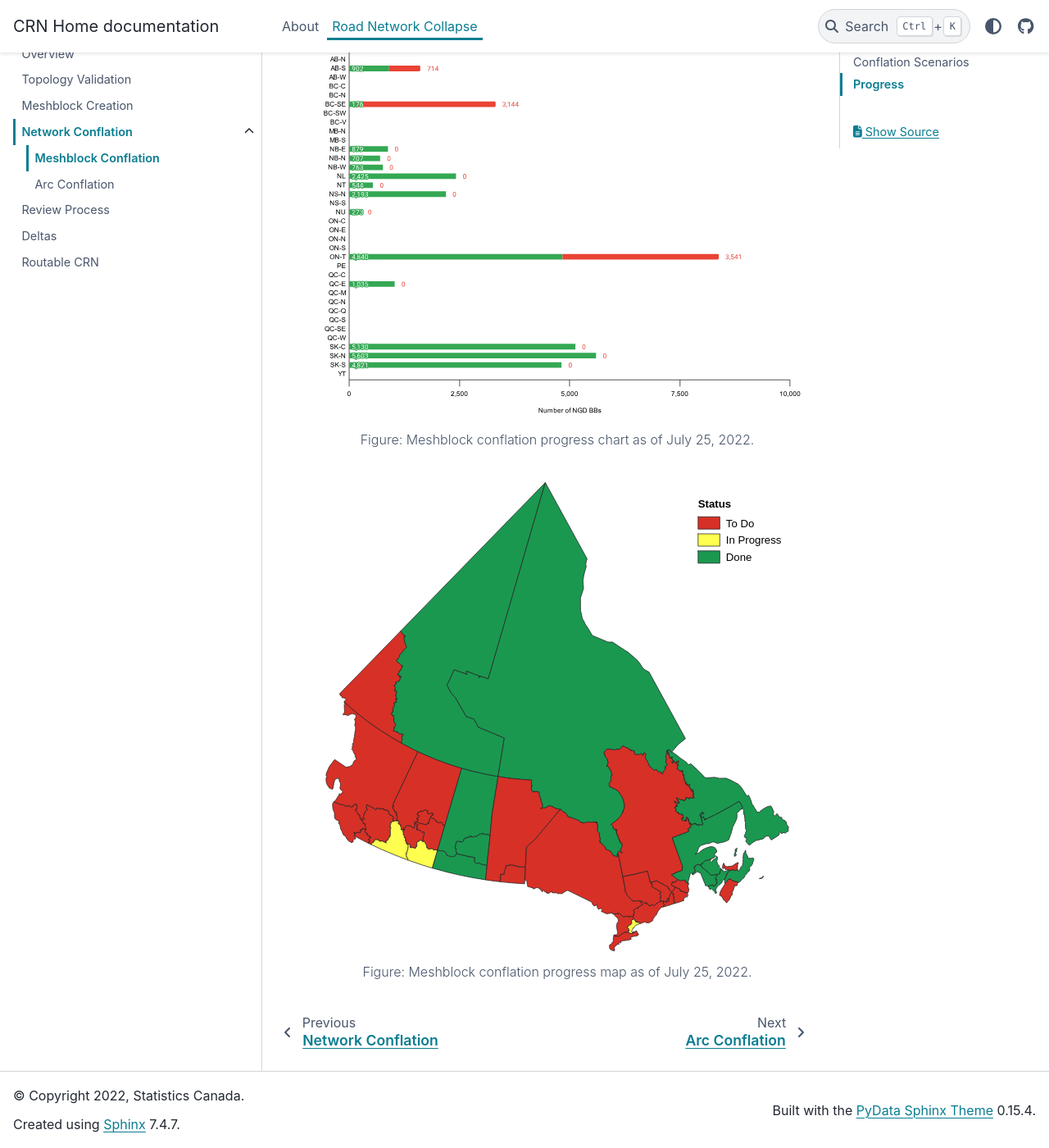
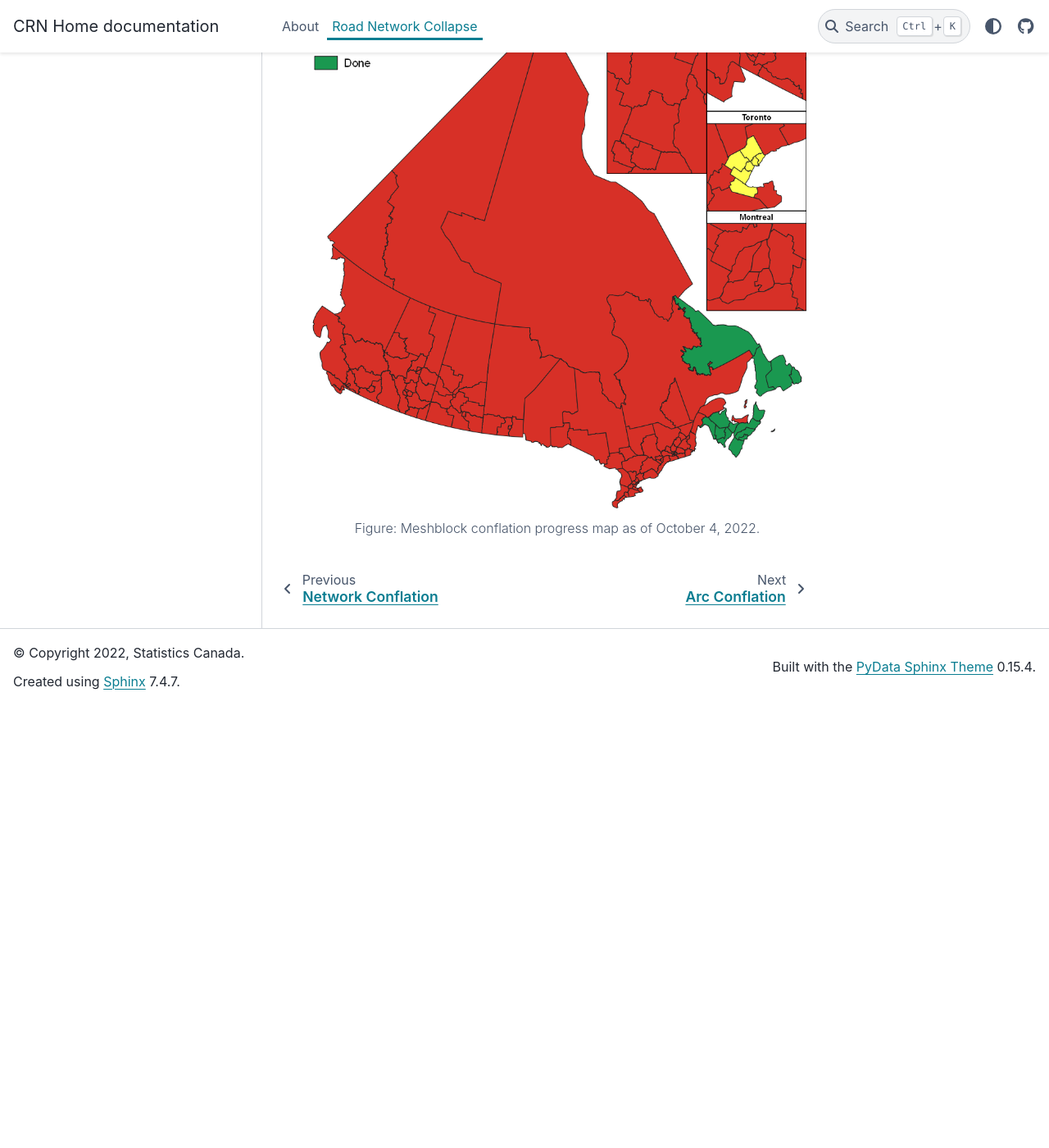
Before and after one commit to StatCan/egp-crn, a Sphinx documentation site: the page built from docs/source/road_network_collapse/meshblock_conflation.rst, in a window 1280 px wide and 1400 px high, scrolled down 7309 px. Shown: the whole window at 82% size. Built offline with Sphinx 7.4.7 and the PyData theme 0.15.4, drawn with Linux system fonts in a browser that asks for light colours; after the commit the page ends 8169 px from its top, so only the background shows below that.

Commit message:
[1] added new region maps as png

```diff
--- a/docs/source/road_network_collapse/meshblock_conflation.rst
+++ b/docs/source/road_network_collapse/meshblock_conflation.rst
@@ -201,12 +201,7 @@ Progress
 
     This section is temporary and will be removed once this task is completed.
 
-.. figure:: /source/_static/progress/meshblock_conflation_progress_chart.svg
-    :alt: Meshblock conflation progress chart.
-
-    Figure: Meshblock conflation progress chart as of July 25, 2022.
-
-.. figure:: /source/_static/progress/meshblock_conflation_progress_map.svg
+.. figure:: /source/_static/progress/meshblock_conflation_progress_map.png
     :alt: Meshblock conflation progress map.
 
-    Figure: Meshblock conflation progress map as of July 25, 2022.
+    Figure: Meshblock conflation progress map as of October 4, 2022.
--- a/docs/source/road_network_collapse/meshblock_creation.rst
+++ b/docs/source/road_network_collapse/meshblock_creation.rst
@@ -398,7 +398,7 @@ Progress
 
     Figure: Meshblock creation progress chart as of July 25, 2022.
 
-.. figure:: /source/_static/progress/meshblock_creation_progress_map.svg
+.. figure:: /source/_static/progress/meshblock_creation_progress_map.png
     :alt: Meshblock creation progress map.
 
-    Figure: Meshblock creation progress map as of July 25, 2022.
+    Figure: Meshblock creation progress map as of October 4, 2022.
```
Also changed, not shown: docs/source/road_network_collapse/routable_crn.rst (+2 -7 lines), docs/source/_static/progress/meshblock_conflation_progress_chart.svg (deleted), docs/source/_static/progress/meshblock_conflation_progress_map.png (added), docs/source/_static/progress/meshblock_conflation_progress_map.svg (deleted), docs/source/_static/progress/meshblock_creation_progress_map.png (added), docs/source/_static/progress/meshblock_creation_progress_map.svg (deleted), docs/source/_static/progress/routable_crn_progress_chart.svg (deleted), docs/source/_static/progress/routable_crn_progress_map.png (added), docs/source/_static/progress/routable_crn_progress_map.svg (deleted), 3 other files.
